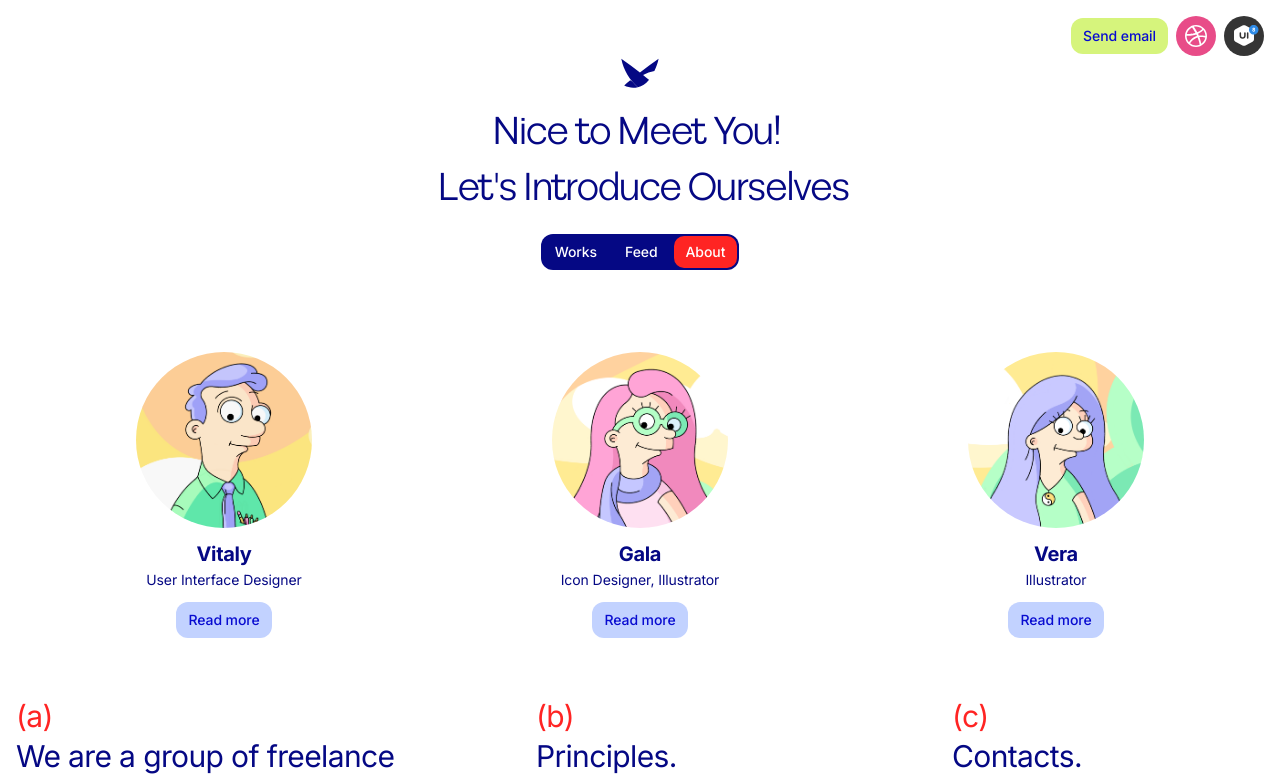
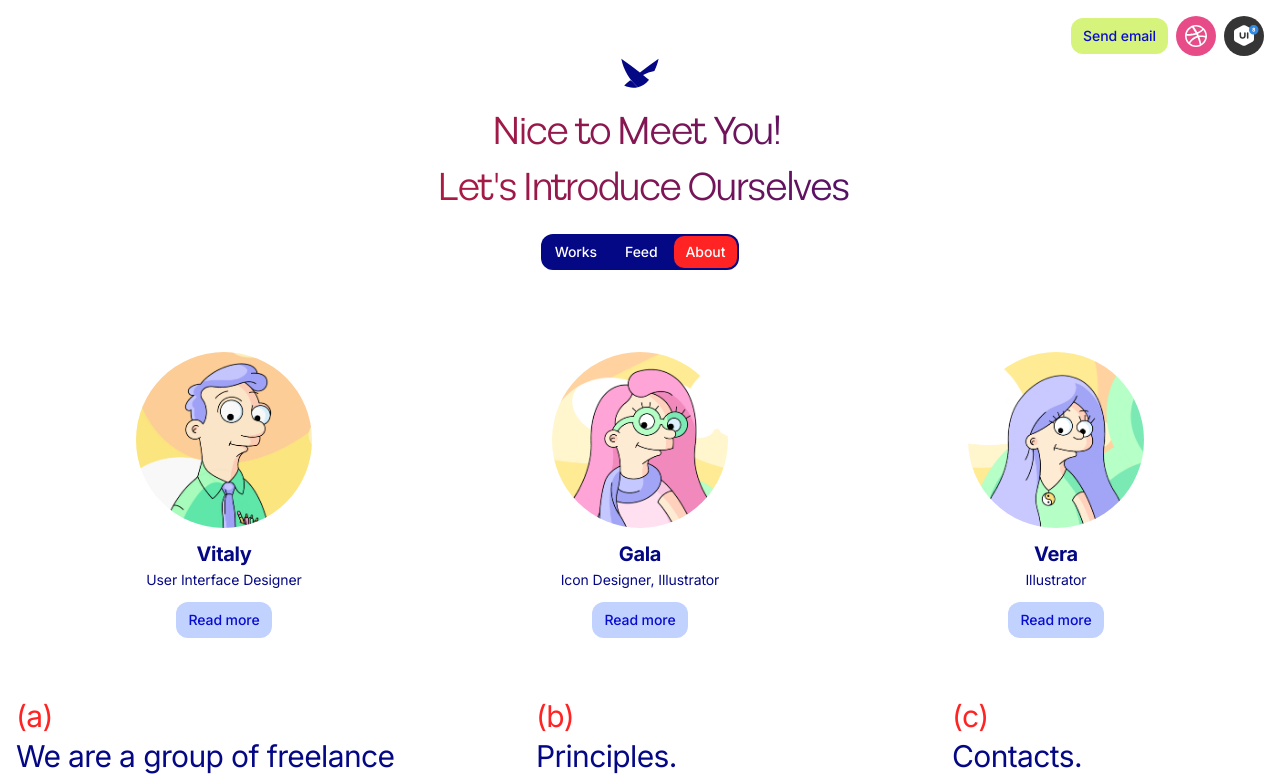
Before and after one commit to vito57/yasktailwind2, a Next.js app: page /about in a window 1280 px wide. Shown: the top 782 px of the page. Built offline with nearby package versions, Linux system fonts and the light colour scheme.

Commit message:
gradient text

```diff
--- a/app/components/client.tsx
+++ b/app/components/client.tsx
@@ -52,7 +52,7 @@ export function Logo({ width = 64, height = 64, className }: LogoProps) {
     //   <path d="M51.8066 16.2279C51.7526 20.089 51.0149 23.7849 49.7089 27.1997C44.7645 28.8402 39.8981 30.6519 35.1168 32.6276C34.0856 31.7852 33.0467 30.9519 32 30.1279C38.3304 25.1444 44.9418 20.5018 51.8066 16.2279Z" />
     //   <path d="M19.8095 47.7721C24.1273 47.7721 28.2453 46.9169 32.0035 45.3668C35.8236 43.8814 39.0689 41.2451 41.3134 37.8837C38.9104 35.7682 36.4607 33.7043 33.9661 31.694L33.9554 31.6854L33.9445 31.6766C33.2993 31.1568 32.6512 30.6405 32 30.1279C25.6696 25.1444 19.0581 20.5019 12.1934 16.228C12.3161 25.0124 15.9783 32.941 21.8183 38.6521C18.7731 41.3615 15.8039 44.1544 12.9142 47.0273C15.135 47.515 17.4422 47.7721 19.8095 47.7721Z" />
     // </svg>
-    (<svg
+    <svg
       width={width}
       height={height}
       viewBox="0 0 64 64"
@@ -61,7 +61,7 @@ export function Logo({ width = 64, height = 64, className }: LogoProps) {
     >
       <path d="M29.827 47.1719C33.9827 46.1611 37.8403 43.7955 40.6778 40.1636C40.7768 40.0369 40.8741 39.9093 40.9695 39.7809C39.0122 38.1338 37.0369 36.5074 35.0438 34.9022C38.6136 33.2201 42.4069 31.9345 46.3672 31.1023C48.3237 27.1202 49.7299 22.9538 50.5951 18.71C44.2248 23.0849 38.0046 27.6626 31.9439 32.4338C25.8832 27.6626 19.663 23.0849 13.2927 18.71C15.5836 29.9556 21.5257 39.8735 29.827 47.1719Z" />
       <path d="M16.1952 45.578C18.1961 43.8071 20.2173 42.0584 22.2582 40.3324C23.0667 40.9202 23.893 41.4851 24.7361 42.0262C26.3113 43.8578 28.0129 45.577 29.827 47.1719C25.3272 48.2664 20.4776 47.7731 16.1952 45.578Z" />
-    </svg>)
+    </svg>
   );
 }
 //Background color. No theming
@@ -170,7 +170,7 @@ export function Jumbo({ datas }: JumboProps) {
   return (
     <h1
       key={pathname}
-      className="lg:text-4xl font-display whitespace-pre-wrap	 text-3xl mx-auto max-w-xl antialiased text-yask animate-fadeIn"
+      className="lg:text-4xl text-balance font-display whitespace-pre-wrap	 text-3xl mx-auto max-w-xl antialiased bg-gradient-to-r from-yred to-yask bg-clip-text text-transparent bg-center bg-[size:200%_200%] animate-fadeIn"
     >
       {title.title}
     </h1>
```
